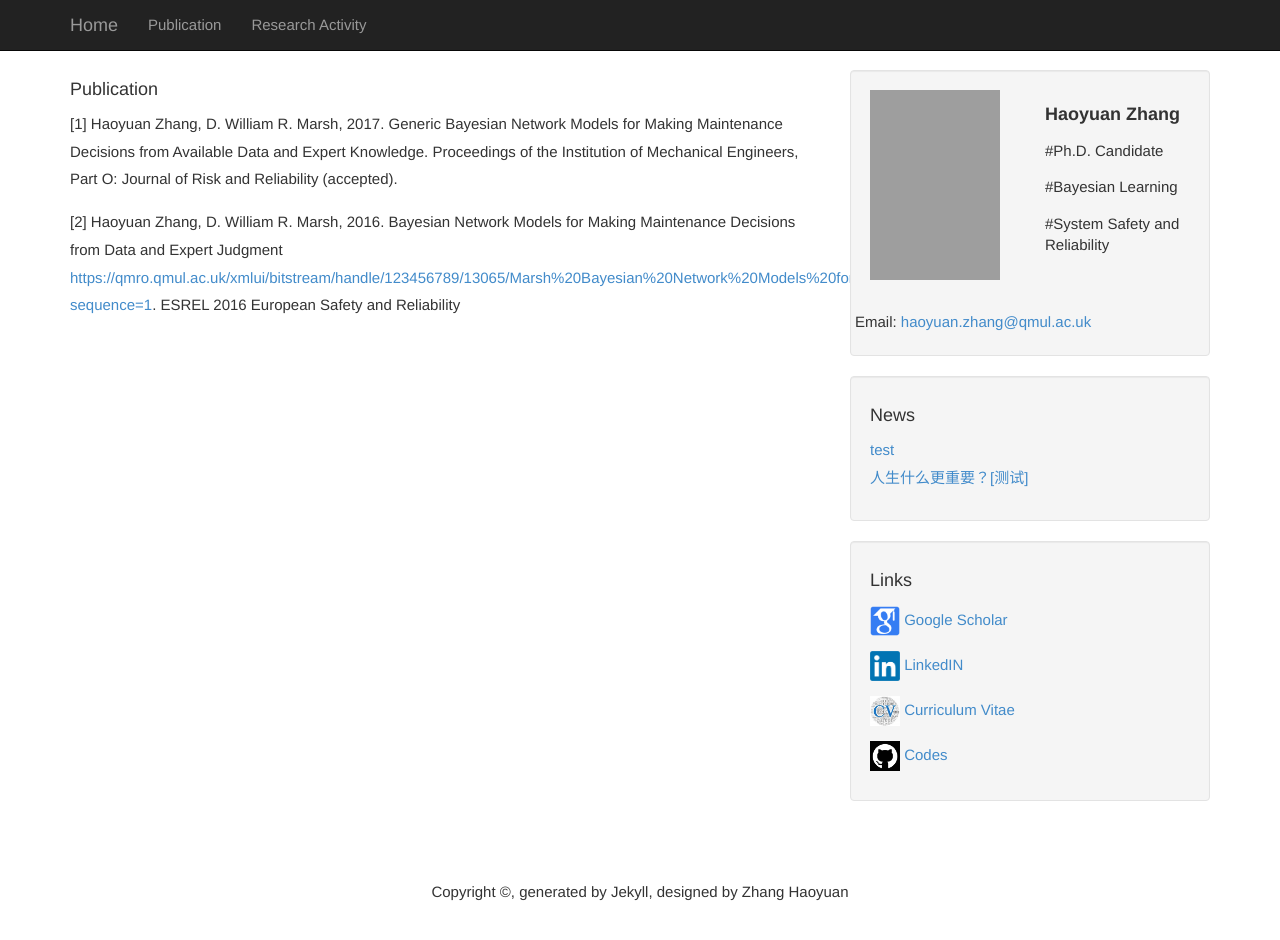
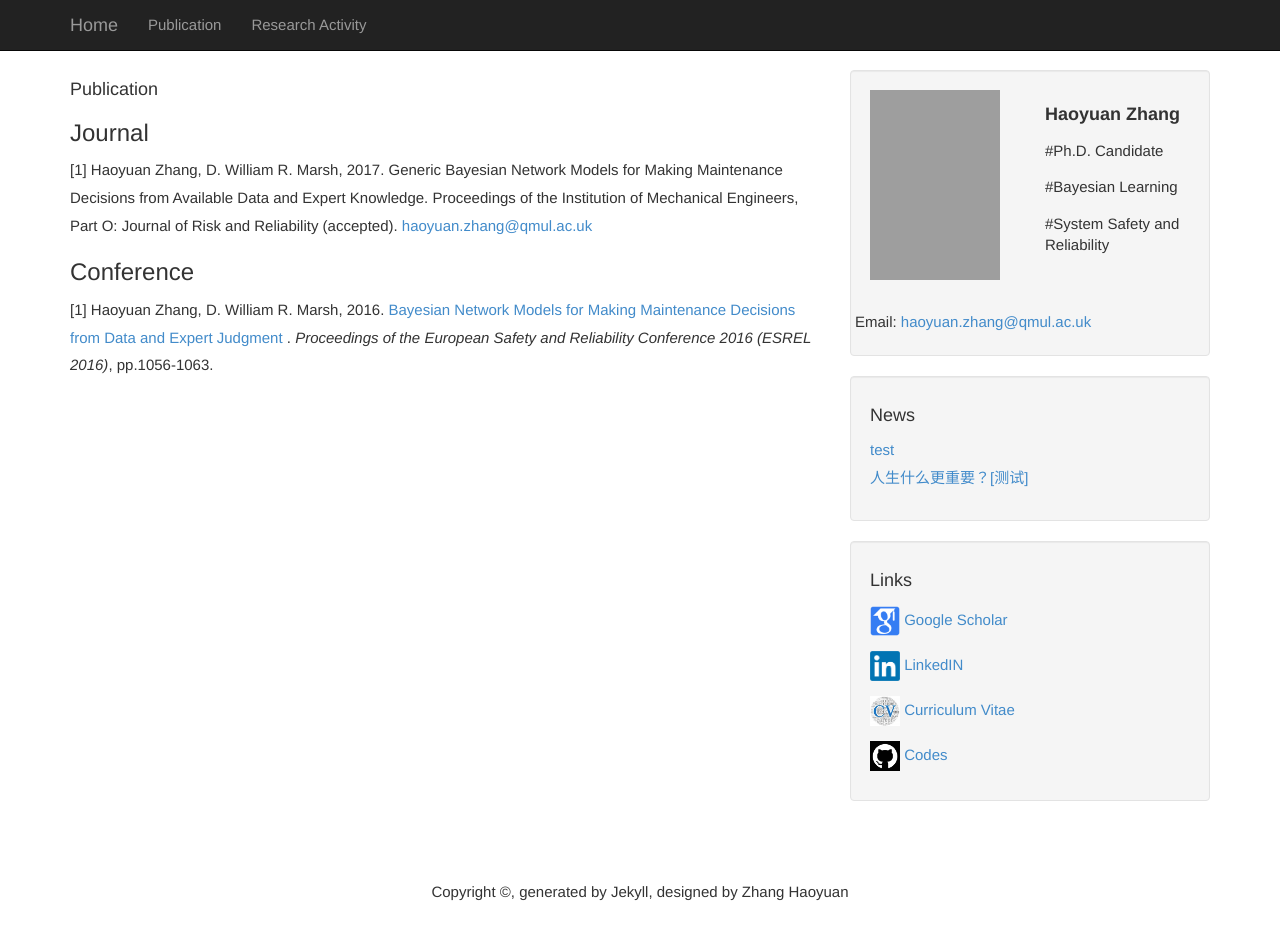
Before and after one commit to july0905/haoyuanzhang1990.github.io, a Jekyll site: the page built from pub.md, in a window 1280 px wide and 953 px high. Shown: the top 940 px of the window. Built offline with Jekyll 4.4.1, drawn with Linux system fonts in a browser that asks for light colours; grey boxes are pictures that could not be loaded.

Commit message:
Update pub.md

```diff
--- a/pub.md
+++ b/pub.md
@@ -5,6 +5,12 @@ title: "Publication"
 
 
 #### Publication
+
+### Journal
 [1] Haoyuan Zhang, D. William R. Marsh, 2017. Generic Bayesian Network Models for Making Maintenance Decisions from Available Data and Expert Knowledge. Proceedings of the Institution of Mechanical Engineers, Part O: Journal of Risk and Reliability (accepted).
+<a href="mailto:haoyuan.zhang@qmul.ac.uk">haoyuan.zhang@qmul.ac.uk</a>
 
-[2] Haoyuan Zhang, D. William R. Marsh, 2016. Bayesian Network Models for Making Maintenance Decisions from Data and Expert Judgment <https://qmro.qmul.ac.uk/xmlui/bitstream/handle/123456789/13065/Marsh%20Bayesian%20Network%20Models%20for%20Making%202016%20Accepted.pdf?sequence=1>. ESREL 2016 European Safety and Reliability
+
+### Conference
+[1] Haoyuan Zhang, D. William R. Marsh, 2016. <a href="https://qmro.qmul.ac.uk/xmlui/bitstream/handle/123456789/13065/Marsh%20Bayesian%20Network%20Models%20for%20Making%202016%20Accepted.pdf?sequence=1">Bayesian Network Models for Making Maintenance Decisions from Data and Expert Judgment </a>. <i>
+Proceedings of the European Safety and Reliability Conference 2016 (ESREL 2016)</i>, pp.1056-1063.
```
